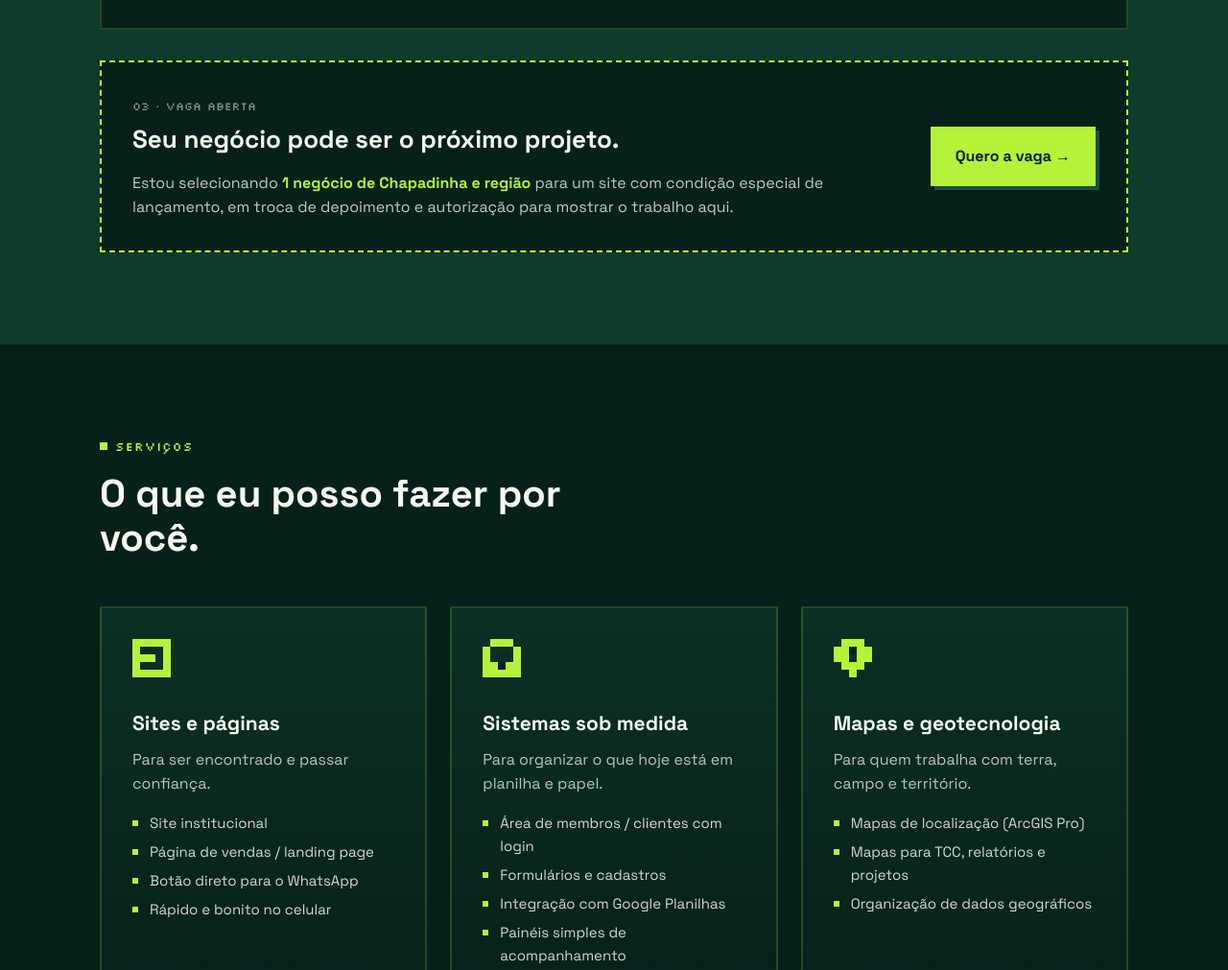
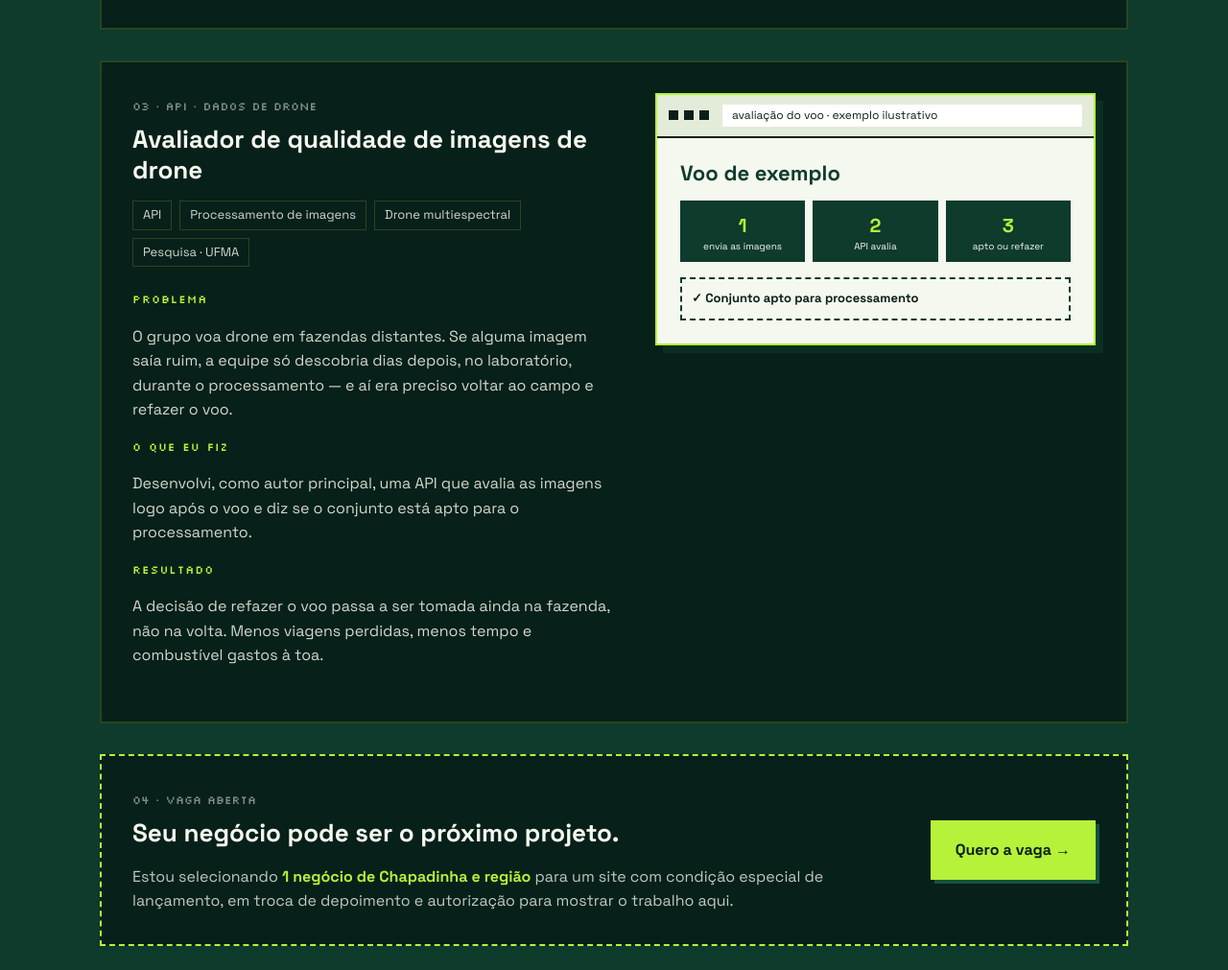
Before and after one commit to MarcusGoulart-TI/site-marcusgoulart, a plain HTML site: page index.html in a window 1280 px wide. Shown: the part 2104-3115 px from the top of the page at 96% size. Drawn offline with Linux system fonts and the light colour scheme.

Commit message:
Add files via upload

```diff
--- a/index.html
+++ b/index.html
@@ -220,10 +220,39 @@
           </div>
         </article>
 
+        <!-- CASE 3: API -->
+        <article class="case">
+          <div>
+            <span class="num">03 · API · DADOS DE DRONE</span>
+            <h3>Avaliador de qualidade de imagens de drone</h3>
+            <div class="chips"><span class="chip">API</span><span class="chip">Processamento de imagens</span><span class="chip">Drone multiespectral</span><span class="chip">Pesquisa · UFMA</span></div>
+            <dl>
+              <dt>Problema</dt>
+              <dd>O grupo voa drone em fazendas distantes. Se alguma imagem saía ruim, a equipe só descobria dias depois, no laboratório, durante o processamento — e aí era preciso voltar ao campo e refazer o voo.</dd>
+              <dt>O que eu fiz</dt>
+              <dd>Desenvolvi, como autor principal, uma API que avalia as imagens logo após o voo e diz se o conjunto está apto para o processamento.</dd>
+              <dt>Resultado</dt>
+              <dd>A decisão de refazer o voo passa a ser tomada ainda na fazenda, não na volta. Menos viagens perdidas, menos tempo e combustível gastos à toa.</dd>
+            </dl>
+          </div>
+          <div class="browser" aria-hidden="true">
+            <div class="bar"><i></i><i></i><i></i><span>avaliação do voo · exemplo ilustrativo</span></div>
+            <div class="body">
+              <p class="t">Voo de exemplo</p>
+              <div class="stats" style="grid-template-columns:repeat(3,1fr)">
+                <div><b>1</b><small>envia as imagens</small></div>
+                <div><b>2</b><small>API avalia</small></div>
+                <div><b>3</b><small>apto ou refazer</small></div>
+              </div>
+              <div class="lock">✓ Conjunto apto para processamento</div>
+            </div>
+          </div>
+        </article>
+
         <!-- VAGA ABERTA -->
         <article class="case aberta">
           <div>
-            <span class="num">03 · VAGA ABERTA</span>
+            <span class="num">04 · VAGA ABERTA</span>
             <h3>Seu negócio pode ser o próximo projeto.</h3>
             <p>Estou selecionando <b style="color:var(--limao)">1 negócio de Chapadinha e região</b> para um site com condição especial de lançamento, em troca de depoimento e autorização para mostrar o trabalho aqui.</p>
           </div>
@@ -306,9 +335,9 @@
 <script>
   /* ===== CONFIGURE AQUI ===== */
   const CONFIG = {
-    whatsapp: "5598985315120",          // DDI+DDD+número, só dígitos (ex.: 5598912345678)
+    whatsapp: "559885315120",          // DDI+DDD+número, só dígitos (ex.: 5598912345678)
     msgPadrao: "Oi, Marcus! Vim pelo seu site e quero um orçamento.",
-    linkedin: "https://www.linkedin.com/in/marcusgoulart-tech/",
+    linkedin: "https://www.linkedin.com/in/marcusgoulart-tech",
     email: "marcusgoulart.ti@gmail.com"
   };
 
```
